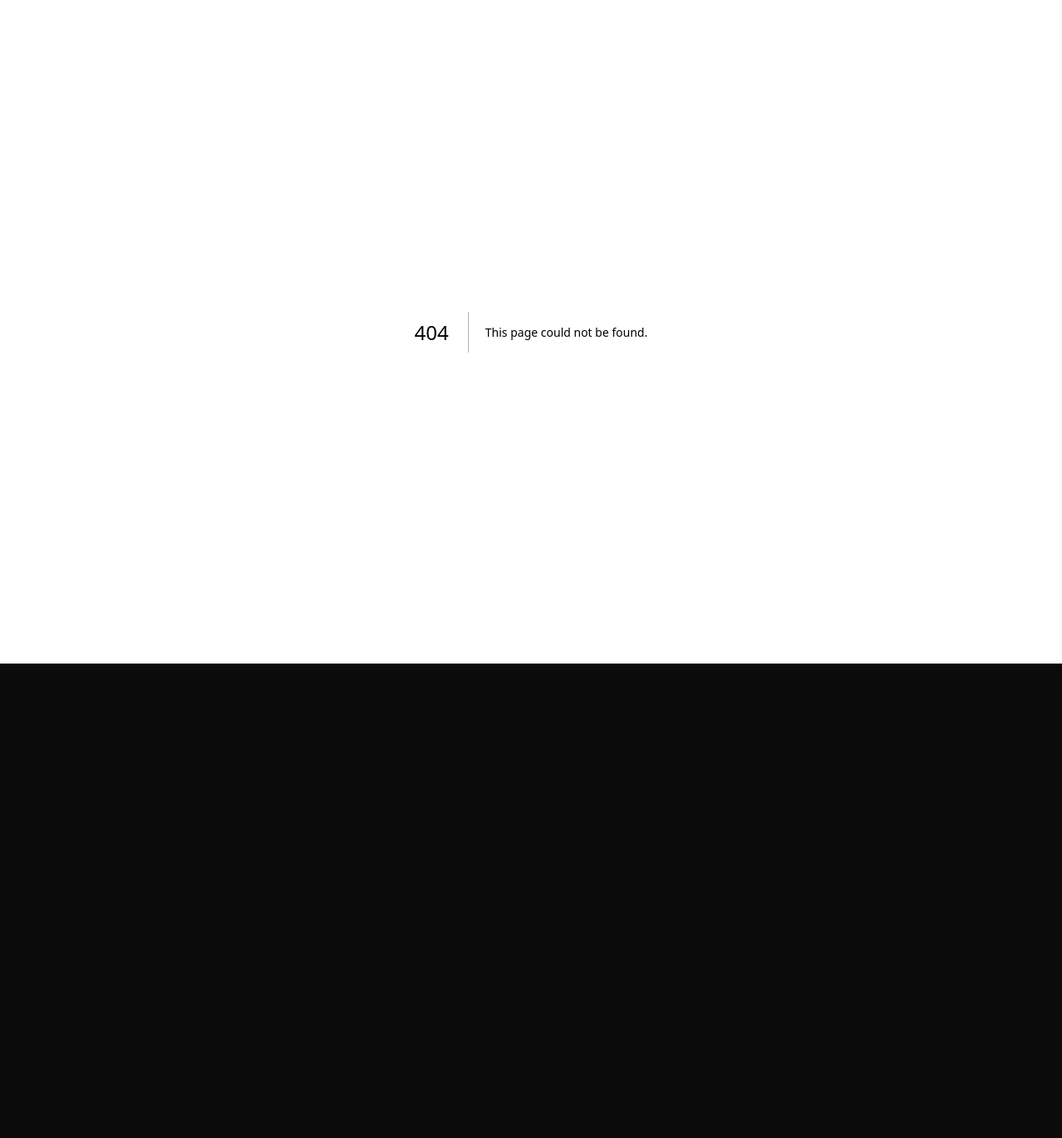
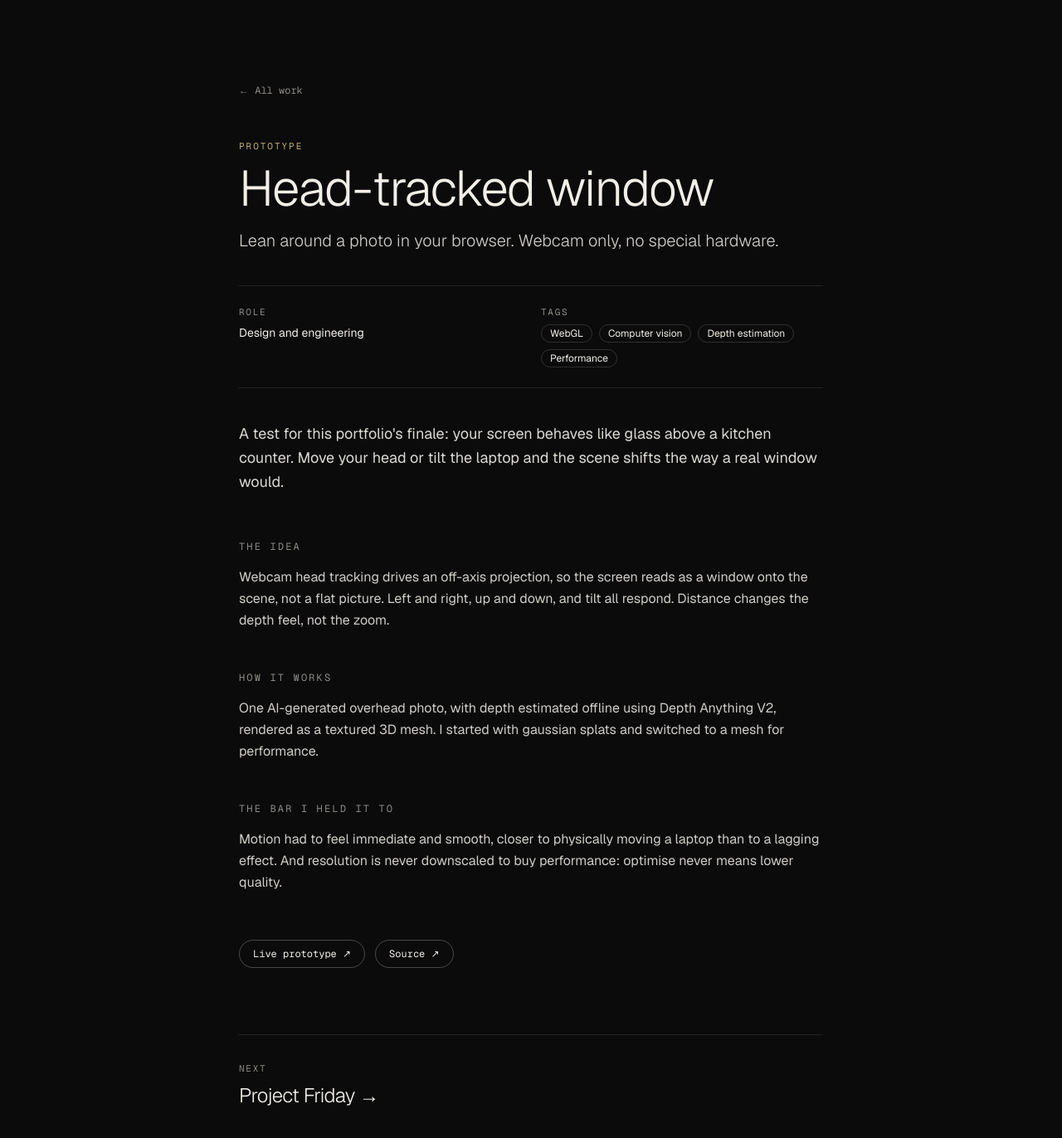
Before and after one commit to once-human/1618, a Next.js app: page /work/head-tracked-window in a window 1280 px wide. Before the commit this address had no page. Shown: the top 1372 px of the page at 83% size. Before the commit the page ends 800 px from the top, so only its background shows below. Built offline with nearby package versions, Linux system fonts and the light colour scheme.

Commit message:
Add work index, case-study pages and 404

```diff
--- /dev/null
+++ b/src/app/not-found.tsx
@@ -0,0 +1,13 @@
+import Link from "next/link";
+
+export default function NotFound() {
+  return (
+    <main className="flex min-h-screen flex-col items-center justify-center px-5 text-center">
+      <p className="font-mono text-6xl font-extralight tabular-nums text-muted">04:04</p>
+      <p className="mt-6 text-lg font-light">Nothing here. It&apos;s the middle of the night.</p>
+      <Link href="/" className="mt-8 font-mono text-xs text-muted hover:text-foreground">
+        ← Back to the day
+      </Link>
+    </main>
+  );
+}
--- /dev/null
+++ b/src/app/work/[slug]/page.tsx
@@ -0,0 +1,99 @@
+import type { Metadata } from "next";
+import Link from "next/link";
+import { notFound } from "next/navigation";
+import { projectBySlug, projects } from "@/content/projects";
+
+type Params = { slug: string };
+
+export function generateStaticParams(): Params[] {
+  return projects.map((p) => ({ slug: p.slug }));
+}
+
+export async function generateMetadata({ params }: { params: Promise<Params> }): Promise<Metadata> {
+  const { slug } = await params;
+  const p = projectBySlug(slug);
+  if (!p) return {};
+  return { title: `${p.name} · Onkar Yaglewad`, description: p.tagline };
+}
+
+export default async function CaseStudy({ params }: { params: Promise<Params> }) {
+  const { slug } = await params;
+  const p = projectBySlug(slug);
+  if (!p) notFound();
+
+  const i = projects.findIndex((x) => x.slug === p.slug);
+  const next = projects[(i + 1) % projects.length];
+
+  return (
+    <main className="mx-auto max-w-3xl px-5 py-24 sm:px-8">
+      <Link href="/work" className="font-mono text-xs text-muted hover:text-foreground">
+        ← All work
+      </Link>
+
+      <p className="mt-12 font-mono text-[11px] uppercase tracking-[0.18em] text-amber-200/75">
+        {p.status}
+      </p>
+      <h1 className="mt-3 text-4xl font-light tracking-tight sm:text-6xl">{p.name}</h1>
+      <p className="mt-5 text-xl font-light leading-snug text-foreground/85">{p.tagline}</p>
+
+      <dl className="mt-10 grid gap-6 border-y border-white/10 py-6 text-sm sm:grid-cols-2">
+        <div>
+          <dt className="font-mono text-[11px] uppercase tracking-[0.16em] text-muted">Role</dt>
+          <dd className="mt-1.5">{p.role}</dd>
+        </div>
+        <div>
+          <dt className="font-mono text-[11px] uppercase tracking-[0.16em] text-muted">Tags</dt>
+          <dd className="mt-1.5 flex flex-wrap gap-2">
+            {p.tags.map((t) => (
+              <span key={t} className="rounded-full border border-white/15 px-2.5 py-0.5 text-xs">
+                {t}
+              </span>
+            ))}
+          </dd>
+        </div>
+      </dl>
+
+      <p className="mt-10 text-lg leading-relaxed text-foreground/90">{p.summary}</p>
+
+      <div className="mt-14 space-y-12">
+        {p.sections.map((s) => (
+          <section key={s.heading}>
+            <h2 className="font-mono text-xs uppercase tracking-[0.18em] text-muted">{s.heading}</h2>
+            <div className="mt-4 space-y-4 leading-relaxed text-foreground/85">
+              {s.body.map((para) => (
+                <p key={para}>{para}</p>
+              ))}
+            </div>
+          </section>
+        ))}
+      </div>
+
+      {p.links.length > 0 && (
+        <ul className="mt-14 flex flex-wrap gap-3">
+          {p.links.map((l) => (
+            <li key={l.href}>
+              <a
+                href={l.href}
+                target="_blank"
+                rel="noopener noreferrer"
+                className="inline-block rounded-full border border-white/25 px-4 py-2 font-mono text-xs transition-colors hover:bg-white/10"
+              >
+                {l.label} ↗
+              </a>
+            </li>
+          ))}
+        </ul>
+      )}
+
+      <nav className="mt-20 border-t border-white/10 pt-8">
+        <p className="font-mono text-[11px] uppercase tracking-[0.16em] text-muted">Next</p>
+        <Link
+          href={`/work/${next.slug}`}
+          className="mt-2 inline-block text-2xl font-light tracking-tight hover:text-amber-200"
+        >
+          {next.name} →
+        </Link>
+      </nav>
+    </main>
+  );
+}
--- /dev/null
+++ b/src/app/work/page.tsx
@@ -0,0 +1,42 @@
+import type { Metadata } from "next";
+import Link from "next/link";
+import { projects } from "@/content/projects";
+
+export const metadata: Metadata = {
+  title: "Work · Onkar Yaglewad",
+  description: "Everything I've been making, as a plain list.",
+};
+
+export default function WorkIndex() {
+  return (
+    <main className="mx-auto max-w-4xl px-5 py-24 sm:px-8">
+      <Link href="/" className="font-mono text-xs text-muted hover:text-foreground">
+        ← Back to the day
+      </Link>
+      <h1 className="mt-10 text-4xl font-light tracking-tight sm:text-5xl">Work</h1>
+      <p className="mt-4 max-w-xl text-muted">
+        The same projects as the bag on the counter, without the scroll.
+      </p>
+      <ul className="mt-14 divide-y divide-white/10 border-y border-white/10">
+        {projects.map((p) => (
+          <li key={p.slug}>
+            <Link
+              href={`/work/${p.slug}`}
+              className="group flex flex-col gap-2 py-7 sm:flex-row sm:items-baseline sm:justify-between sm:gap-8"
+            >
+              <div>
+                <h2 className="text-2xl font-medium tracking-tight transition-colors group-hover:text-amber-200">
+                  {p.name}
+                </h2>
+                <p className="mt-1.5 max-w-xl text-sm leading-relaxed text-muted">{p.tagline}</p>
+              </div>
+              <span className="shrink-0 font-mono text-[11px] uppercase tracking-[0.16em] text-muted">
+                {p.status}
+              </span>
+            </Link>
+          </li>
+        ))}
+      </ul>
+    </main>
+  );
+}
```
